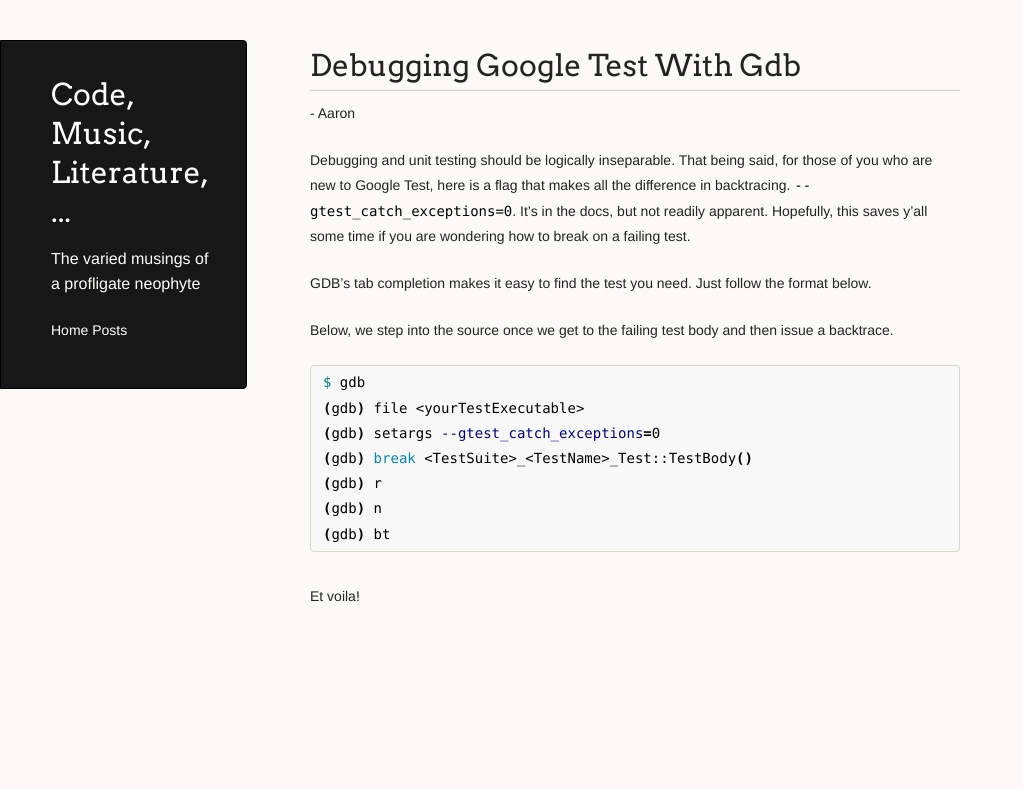
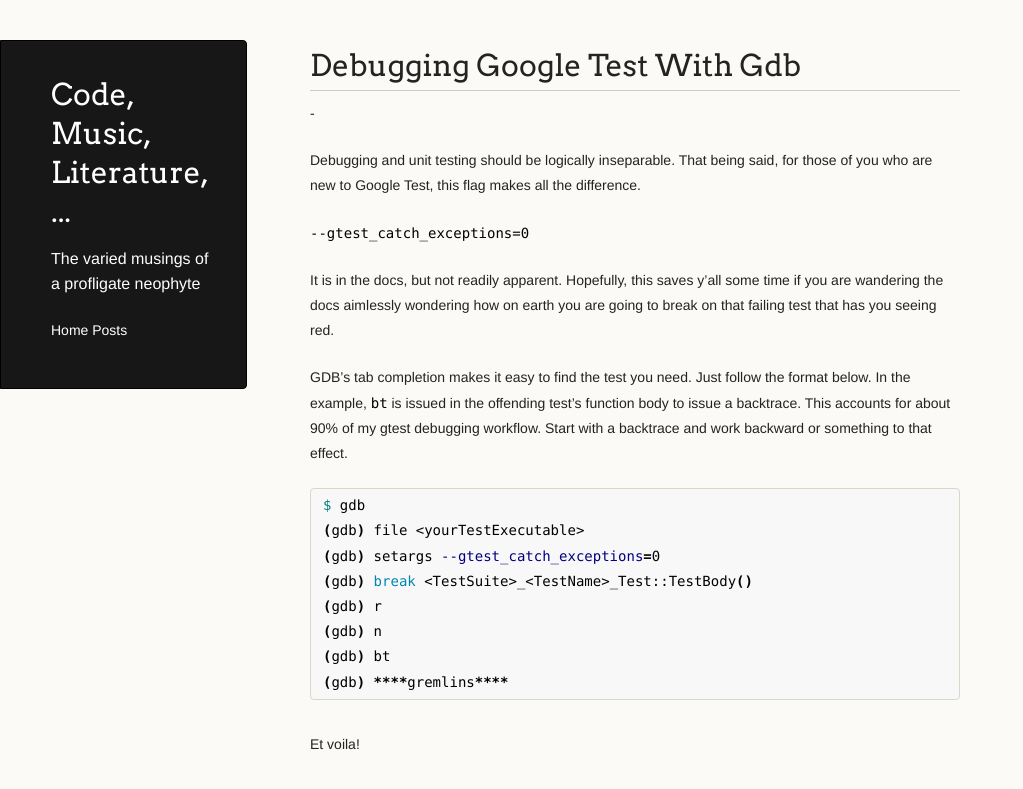
Before and after one commit to dark-oak/67hz, a Jekyll site: the page built from _posts/2020-03-19-debugging-google-test-with-gdb.md, in a window 1280 px wide. Shown: the top 789 px of the page, without its empty margins (0-1023 px from the left). Built offline with Jekyll 4.4.1, drawn with Linux system fonts in a browser that asks for light colours.

Commit message:
updating post

````diff
--- a/_posts/2020-03-19-debugging-google-test-with-gdb.md
+++ b/_posts/2020-03-19-debugging-google-test-with-gdb.md
@@ -1,13 +1,15 @@
 ---
 layout: post
-author: Aaron
 ---
 
-Debugging and unit testing should be logically inseparable. That being said, for those of you who are new to Google Test, here is a flag that makes all the difference in backtracing. `--gtest_catch_exceptions=0`. It's in the docs, but not readily apparent. Hopefully, this saves y'all some time if you are wondering how to break on a failing test.
+Debugging and unit testing should be logically inseparable. That being said, for those of you who are new to Google Test, this flag makes all the difference.
 
-GDB's tab completion makes it easy to find the test you need. Just follow the format below.
+`--gtest_catch_exceptions=0`
 
-Below, we step into the source once we get to the failing test body and then issue a backtrace.
+It is in the docs, but not readily apparent. Hopefully, this saves y'all some time if you are wandering the docs aimlessly wondering how on earth you are going to break on that failing test that has you seeing red.
+
+GDB's tab completion makes it easy to find the test you need. Just follow the format below. In the example, `bt` is issued in the offending test's function body to issue a backtrace. This accounts for about 90% of my gtest debugging workflow. Start with a backtrace and work backward or something to that effect.
+
 
 ```bash
 $ gdb
@@ -17,6 +19,7 @@ $ gdb
 (gdb) r
 (gdb) n
 (gdb) bt
+(gdb) ****gremlins****
 ```
 
 Et voila!
````
Also changed, not shown: index.md (+3 -3 lines).
